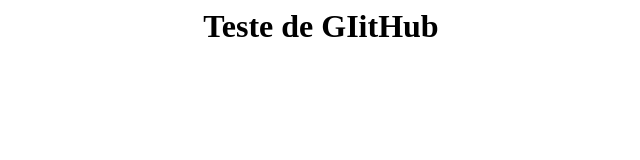
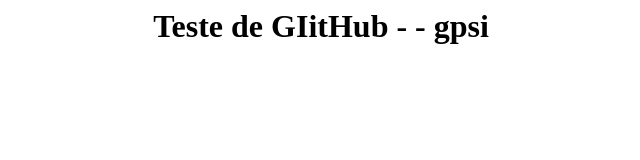
Before and after one commit to Nicosanches/web, a plain HTML site: page index.html in a window 1280 px wide. Shown: the whole page, without its empty margins (319-959 px from the left). Drawn offline with Linux system fonts and the light colour scheme.

Commit message:
Update index.html

```diff
--- a/index.html
+++ b/index.html
@@ -7,6 +7,6 @@
  </style>
  </head>
  <body>
- <h1>Teste de GIitHub</h1>
+ <h1>Teste de GIitHub - - gpsi</h1>
  </body>
 </html>
```
